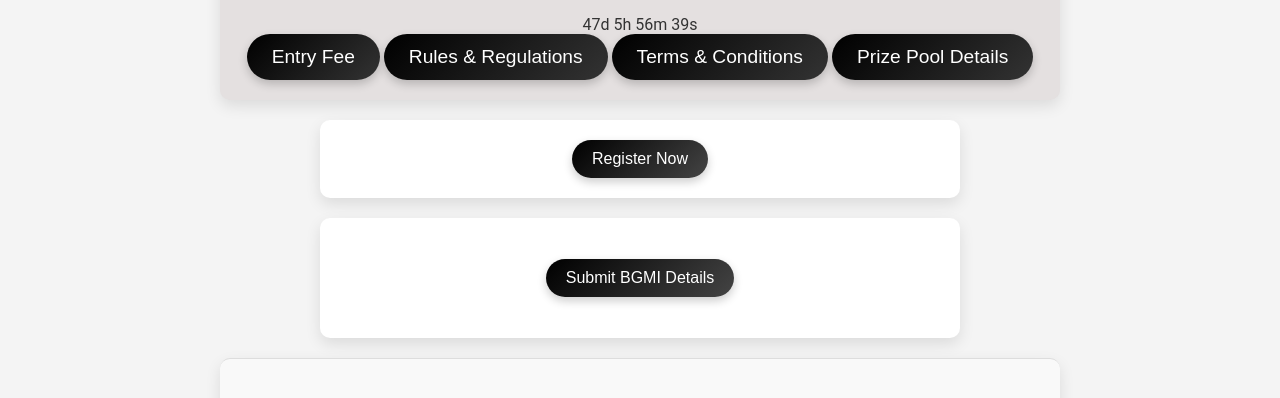
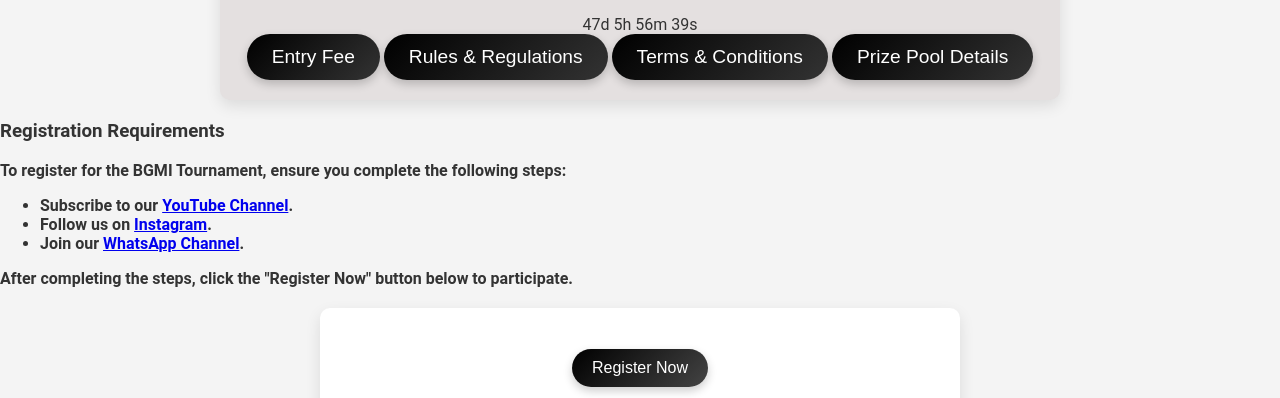
Before and after one commit to RAGNAR007A/Ajay, a plain HTML site: page bgmi.html in a window 1280 px wide. Shown: the part 554-952 px from the top of the page. Drawn offline with Linux system fonts and the light colour scheme.

Commit message:
Update bgmi.html

```diff
--- a/bgmi.html
+++ b/bgmi.html
@@ -168,18 +168,22 @@
             </div>
         </section>
 
-               <!-- Register Now Button -->
-<section class="pay-now">
-    <button id="payNowButton" class="pay-now-btn"
-        style="padding: 10px 20px; font-size: 16px; cursor: pointer;">
-        Register Now
-    </button>
+        <!-- Registration Requirements Section -->
+        <section id="registration-requirements" class="registration-requirements">
+            <h3>Registration Requirements</h3>
+            <p>To register for the BGMI Tournament, ensure you complete the following steps:</p>
+            <ul>
+                <li>Subscribe to our <a href="https://www.youtube.com/channel/your_channel" target="_blank">YouTube Channel</a>.</li>
+                <li>Follow us on <a href="https://www.instagram.com/your_profile" target="_blank">Instagram</a>.</li>
+                <li>Join our <a href="https://chat.whatsapp.com/your_group" target="_blank">WhatsApp Channel</a>.</li>
+            </ul>
+            <p>After completing the steps, click the "Register Now" button below to participate.</p>
         </section>
 
         <!-- Confirmation Button -->
         <section class="confirmation">
             <a href="https://docs.google.com/forms/d/e/1FAIpQLSfmMj01ROF3CnBKtVBNrkURzQmItYpRGPK39OuYau6GPxThzg/viewform?usp=dialog" target="_blank" style="text-decoration: none;">
-        <button class="confirmation-btn" style="padding: 10px 20px; font-size: 16px; cursor: pointer;">Submit BGMI Details</button>
+                <button class="confirmation-btn" style="padding: 10px 20px; font-size: 16px; cursor: pointer;">Register Now</button>
             </a>
         </section>
 
```
Lines whose indentation alone changed are shown as unchanged.
